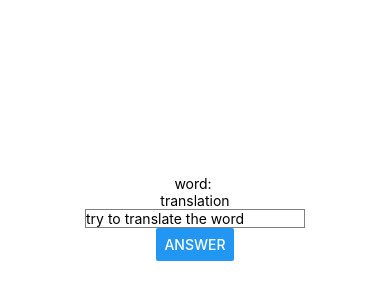
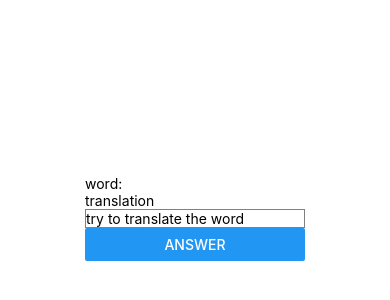
Before and after one commit to organizationblue/vocabulary-quiz-app, a React Native app in the folder frontend/: screen / in a window 390 px wide. Shown: the part 204-504 px from the top of the page. Built offline with nearby package versions, Linux system fonts and the light colour scheme; no server answers.

Commit message:
Add view wrapper and environmental variables for expo go

```diff
--- a/frontend/components/Word.tsx
+++ b/frontend/components/Word.tsx
@@ -1,8 +1,8 @@
-import { use, useEffect, useState } from 'react';
-import { Button, Text, TextInput } from 'react-native'
+import { useEffect, useState } from 'react';
+import { Button, Text, TextInput, View } from 'react-native'
 
 export default function Word() {
-    const API_URL = "http://127.0.0.1:3000";
+    const API_URL = process.env.EXPO_PUBLIC_API_URL;
     const [quess, setQuess] = useState<string>("");
     const [word, setWord] = useState<{ finnish: string, english: string }>({ finnish: "", english: "" });
 
@@ -45,7 +45,7 @@ export default function Word() {
     }, []);
 
     return (
-        <>
+        <View>
             <Text>word: {word.finnish}</Text>
             <Text>translation</Text>
             <TextInput
@@ -62,6 +62,6 @@ export default function Word() {
                 onPress={quessWord}
                 title="answer"
             />
-        </>
+        </View>
     );
 }
```
Also changed, not shown: 1 other file (tests, documents, lock files or other folders).
